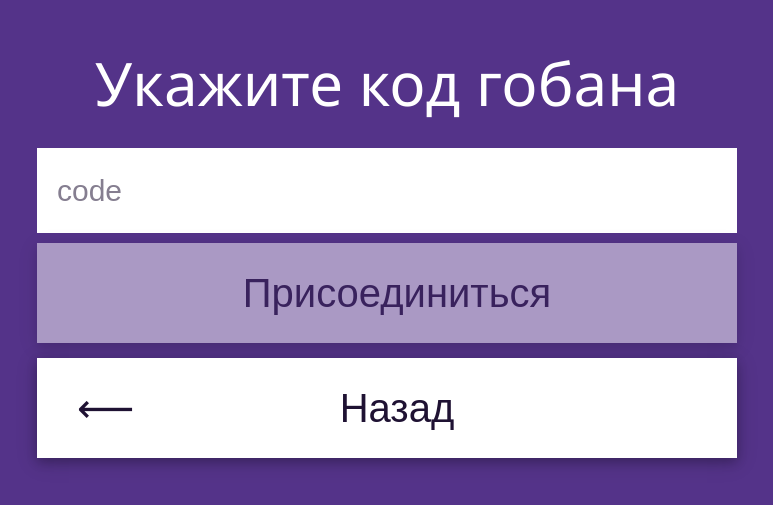
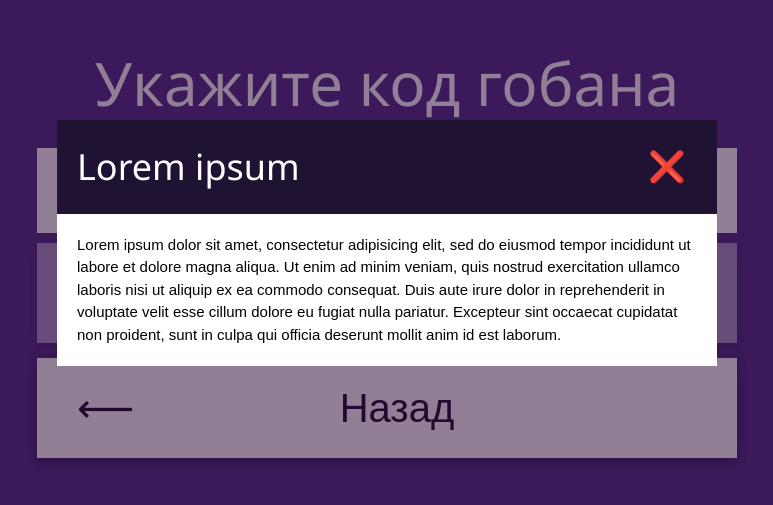
Before and after one commit to dudosyka/goAssistant, a Vue app: page /closegame/joingame in a window 1280 px wide. Shown: the part 157-662 px from the top of the page, without its empty margins (253-1026 px from the left). Built offline with nearby package versions, Linux system fonts and the light colour scheme; sample sign-in values are in the browser's storage.

Commit message:
modal window

```diff
--- a/src/assets/styles/style.css
+++ b/src/assets/styles/style.css
@@ -15,6 +15,18 @@ body {
 .slide-fade-enter, .slide-fade-leave-to
 /* .slide-fade-leave-active до версии 2.1.8 */ {
   transform: translateX(10px);
+  opacity: 0;
+}
+
+.top-fade-enter-active {
+  transition: all .5s;
+}
+.top-fade-leave-active {
+  transition: all .5s;
+}
+.top-fade-enter, .top-fade-leave-to
+/* .slide-fade-leave-active до версии 2.1.8 */ {
+  transform: translateY(10px);
   opacity: 0;
 }
 
@@ -109,6 +121,50 @@ body {
   height: 100%;
 }
 
+.modal_bg {
+  position: fixed;
+  display: flex;
+  justify-content: center;
+  align-items: center;
+
+  height: 100vh;
+  width: 100%;
+
+  background:hsla(287, 100%, 9%, 0.5);
+}
+.modal {
+  padding: 20px;
+  max-width: 700px;
+}
+.modal header {
+  background: #1f1233;
+  padding: 20px;
+  color: #fff;
+  display: grid;
+  grid-template-columns: auto 1fr 60px;
+}
+.modal h1 {
+  margin: 0;
+}
+.modal-close {
+  background: none;
+  outline: none;
+  border: none;
+  font-size: 30px;
+  transition: transform 0.3s;
+}
+.modal-close:hover {
+  cursor: pointer;
+  transform: scale(1.05);
+}
+.modal-close:active {
+  transform: scale(1.025);
+}
+.modal p {
+  background: #fff;
+  padding: 20px;
+  margin: 0;
+}
 /* End patters */
 
 /* Emoji */
--- a/src/views/JoinToCloseGame.vue
+++ b/src/views/JoinToCloseGame.vue
@@ -8,6 +8,17 @@
         <router-link class="button full-width w3-button w3-card-4 tr w3-hover-white back-button" to="/closegame">Назад</router-link>
       </div>
     </article>
+    <transition name="top-fade">
+      <div class="modal_bg" v-show="modal">
+        <div class="modal">
+          <header>
+              <h1 class="modal-title">Lorem ipsum</h1><span></span>
+              <button class="modal-close" @click="modal = false">❌</button>
+          </header>
+          <p>Lorem ipsum dolor sit amet, consectetur adipisicing elit, sed do eiusmod tempor incididunt ut labore et dolore magna aliqua. Ut enim ad minim veniam, quis nostrud exercitation ullamco laboris nisi ut aliquip ex ea commodo consequat. Duis aute irure dolor in reprehenderit in voluptate velit esse cillum dolore eu fugiat nulla pariatur. Excepteur sint occaecat cupidatat non proident, sunt in culpa qui officia deserunt mollit anim id est laborum.</p>
+        </div>
+      </div>
+    </transition>
   </main>
 </template>
 
@@ -16,7 +27,8 @@
     name: 'JoinToCloseGame',
     data() {
       return {
-        code: ""
+        code: "",
+        modal: true,
       }
     },
     components: {
```
